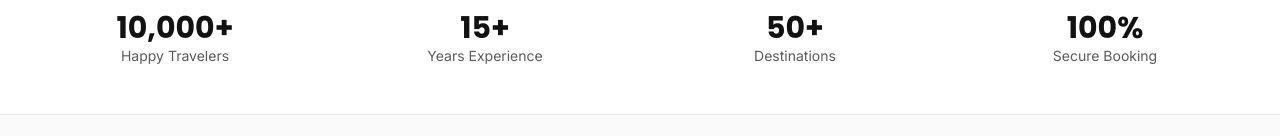
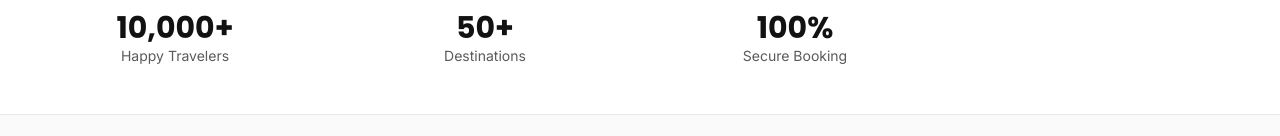
Before and after one commit to rahmonabdul297-stack/travel-agency, a React (Vite) app: page / in a window 1280 px wide. Shown: the part 907-1043 px from the top of the page. Built offline with nearby package versions, Linux system fonts and the light colour scheme; a web font is replaced by a local one.

Commit message:
V.26.18.9

```diff
--- a/src/pages/Home.tsx
+++ b/src/pages/Home.tsx
@@ -42,7 +42,7 @@ export default function Home() {
 
   const stats = [
     { icon: FaUsers, value: "10,000+", label: t("home.stats.happy_travelers", "Happy Travelers") },
-    { icon: FaAward, value: "15+", label: t("home.stats.years_experience", "Years Experience") },
+    // { icon: FaAward, value: "15+", label: t("home.stats.years_experience", "Years Experience") },
     { icon: FaPlane, value: "50+", label: t("home.stats.destinations", "Destinations") },
     { icon: FaShieldAlt, value: "100%", label: t("home.stats.secure_booking", "Secure Booking") },
   ];
```
